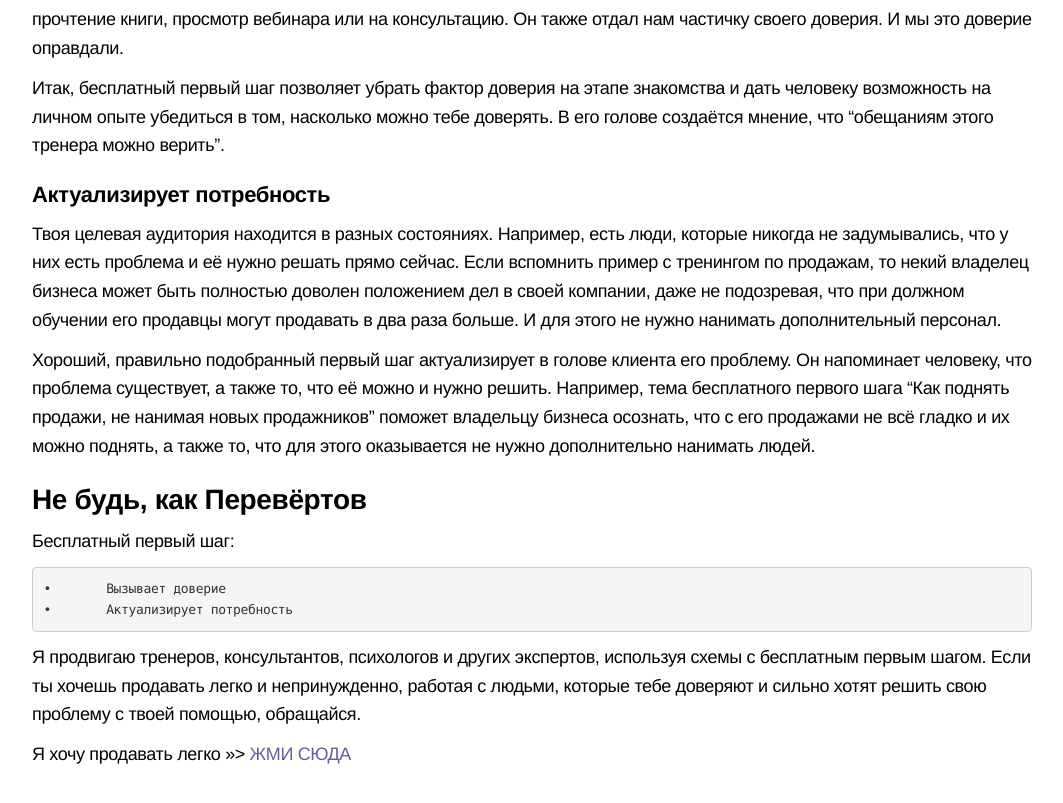
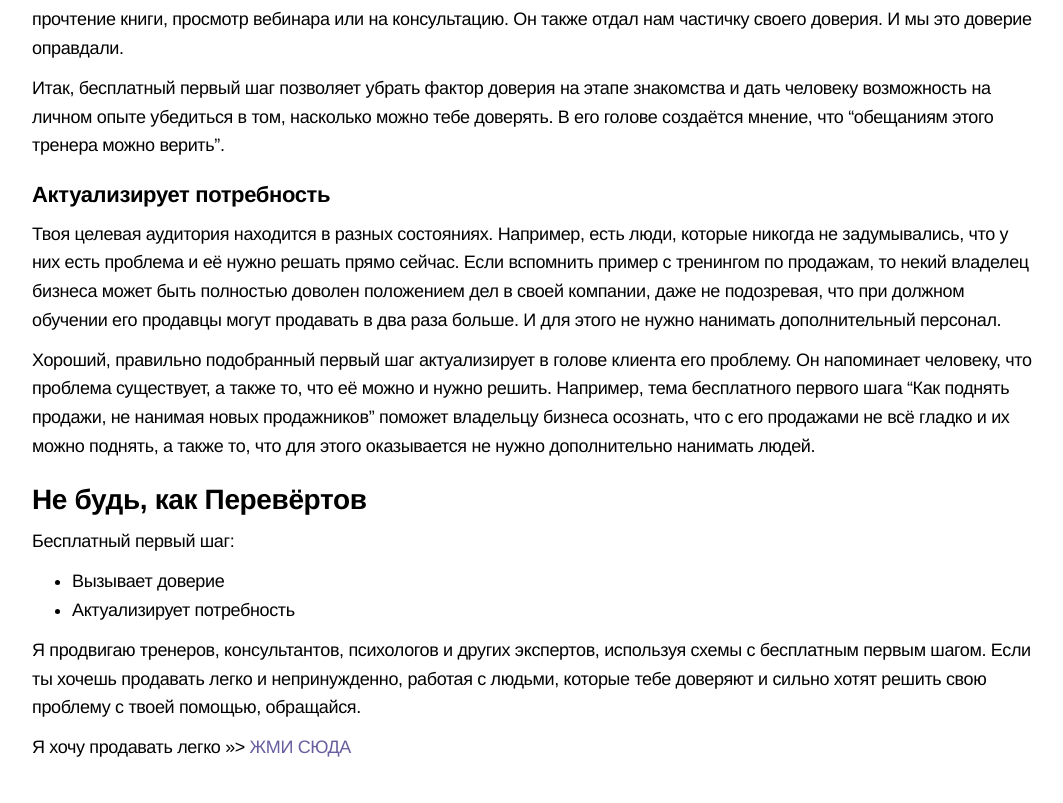
Before and after one commit to bz-icoach/bz-icoach.github.io, a Jekyll site: the page built from _posts/potentsialnym-klientam/2018-02-02-zachem nuzhen besplatnyy pervyy shag.md, in a window 1280 px wide and 900 px high, scrolled down 887 px. Shown: the top 803 px of the window, without its empty margins (108-1171 px from the left). Built offline with Jekyll 4.4.1, drawn with Linux system fonts in a browser that asks for light colours; nearby versions of some CDN libraries.

```diff
--- a/_posts/potentsialnym-klientam/2018-02-02-zachem nuzhen besplatnyy pervyy shag.md
+++ b/_posts/potentsialnym-klientam/2018-02-02-zachem nuzhen besplatnyy pervyy shag.md
@@ -33,8 +33,8 @@ title: Зачем нужен бесплатный первый шаг
 
 Бесплатный первый шаг:
 
-	•	Вызывает доверие
-	•	Актуализирует потребность
+- Вызывает доверие
+- Актуализирует потребность
 
 Я продвигаю тренеров, консультантов, психологов и других экспертов, используя схемы с бесплатным первым шагом. Если ты хочешь продавать легко и непринужденно, работая с людьми, которые тебе доверяют и сильно хотят решить свою проблему с твоей помощью, обращайся.
 
```
